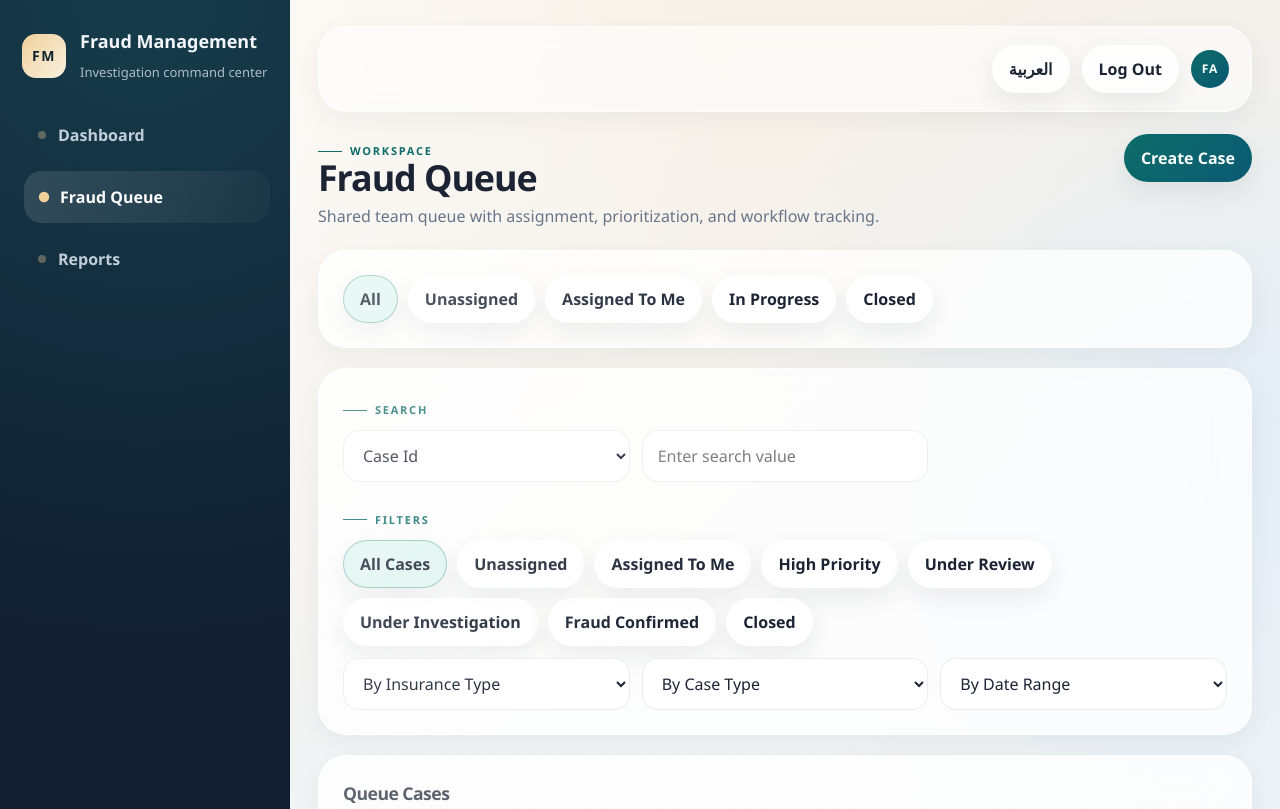
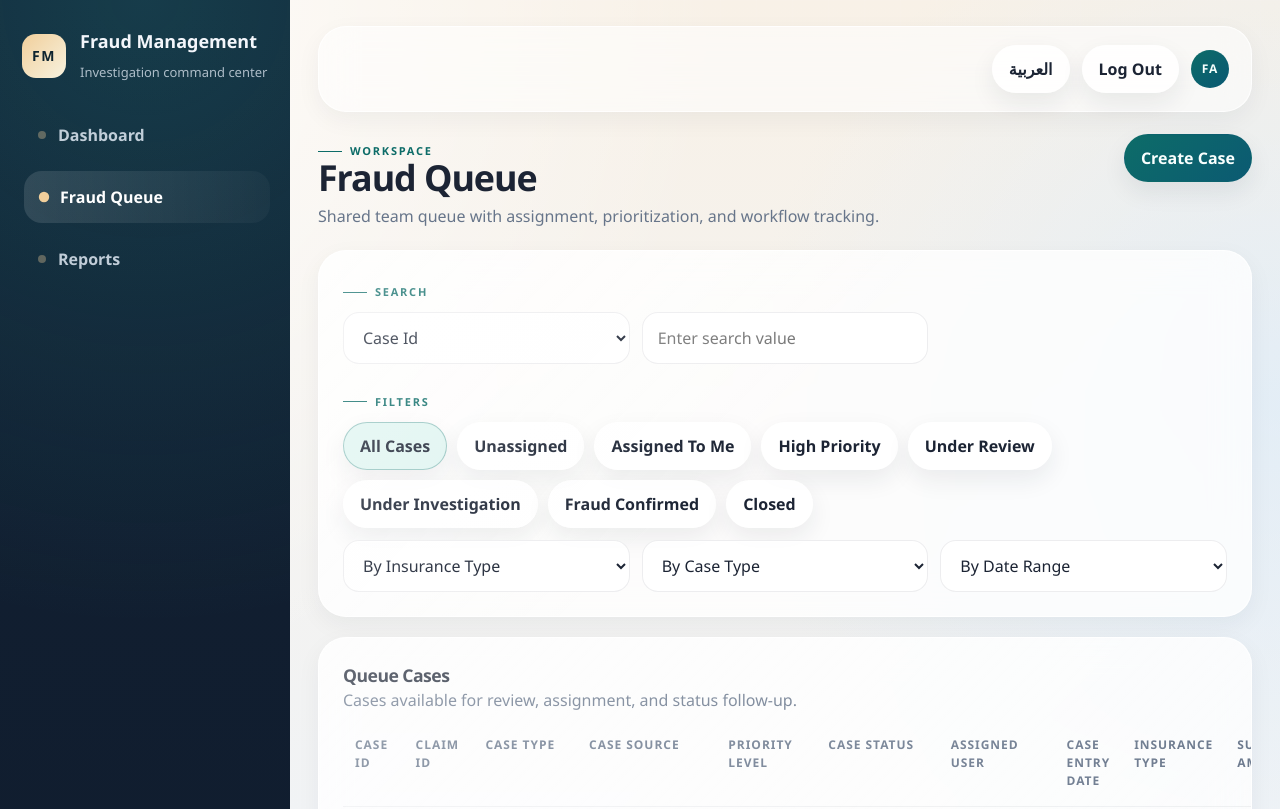
Before and after one commit to ElbahriHeni/fraud-web-complete, a React (Vite) app: page /app/queue in a window 1280 px wide. Shown: the top 809 px of the page. Built offline with nearby package versions, Linux system fonts and the light colour scheme.

Commit message:
Update FraudQueuePage.tsx

```diff
--- a/src/pages/cases/FraudQueuePage.tsx
+++ b/src/pages/cases/FraudQueuePage.tsx
@@ -6,8 +6,6 @@ import { fraudCases } from '../../data/mockData';
 import type { AppLanguage } from '../../layout/AppLayout';
 
 const CURRENT_USER = 'Fatimah Salem';
-
-type QueueTab = 'all' | 'unassigned' | 'assignedToMe' | 'inProgress' | 'closed';
 
 type QueueCopy = {
   eyebrow: string;
@@ -263,7 +261,6 @@ export default function FraudQueuePage() {
   const t = useMemo(() => pageCopy[language], [language]);
   const isArabic = language === 'ar';
 
-  const [activeTab, setActiveTab] = useState<QueueTab>('all');
   const [searchField, setSearchField] = useState<SearchField>('caseId');
   const [searchValue, setSearchValue] = useState('');
   const [quickFilter, setQuickFilter] = useState<string>('all');
@@ -293,17 +290,6 @@ export default function FraudQueuePage() {
       { value: 'reporterName', label: t.reporterName },
       { value: 'reporterEmail', label: t.emailAddress },
       { value: 'reporterMobile', label: t.mobileNumber },
-    ],
-    [t]
-  );
-
-  const tabs = useMemo(
-    () => [
-      { key: 'all' as QueueTab, label: t.all },
-      { key: 'unassigned' as QueueTab, label: t.unassigned },
-      { key: 'assignedToMe' as QueueTab, label: t.assignedToMe },
-      { key: 'inProgress' as QueueTab, label: t.inProgress },
-      { key: 'closed' as QueueTab, label: t.closed },
     ],
     [t]
   );
@@ -383,16 +369,6 @@ export default function FraudQueuePage() {
     return fraudCases.filter((item) => {
       const assignedValue = item.assignedUser ?? t.unassignedValue;
 
-      if (activeTab === 'unassigned' && item.assignedUser) return false;
-      if (activeTab === 'assignedToMe' && item.assignedUser !== CURRENT_USER) return false;
-      if (
-        activeTab === 'inProgress' &&
-        !['Under Review', 'Under Investigation', 'Pending Information'].includes(item.caseStatus)
-      ) {
-        return false;
-      }
-      if (activeTab === 'closed' && item.caseStatus !== 'Closed') return false;
-
       if (quickFilter === 'unassigned' && item.assignedUser) return false;
       if (quickFilter === 'assignedToMe' && item.assignedUser !== CURRENT_USER) return false;
       if (quickFilter === 'highPriority' && item.priorityLevel !== 'High') return false;
@@ -421,7 +397,6 @@ export default function FraudQueuePage() {
       );
     });
   }, [
-    activeTab,
     caseTypeFilter,
     dateRangeFilter,
     insuranceTypeFilter,
@@ -443,25 +418,6 @@ export default function FraudQueuePage() {
           </Link>
         }
       />
-
-      <div className="card" style={{ marginBottom: 20 }}>
-        <div className="actions-inline" style={{ gap: 10, flexWrap: 'wrap' }}>
-          {tabs.map((tab) => (
-            <button
-              key={tab.key}
-              type="button"
-              className="btn"
-              onClick={() => setActiveTab(tab.key)}
-              style={{
-                borderColor: activeTab === tab.key ? 'rgba(13, 108, 104, 0.35)' : undefined,
-                background: activeTab === tab.key ? 'rgba(221, 244, 240, 0.9)' : undefined,
-              }}
-            >
-              {tab.label}
-            </button>
-          ))}
-        </div>
-      </div>
 
       <div className="card queue-filters" style={{ marginBottom: 20 }}>
         <div style={{ gridColumn: '1 / -1' }}>
```
